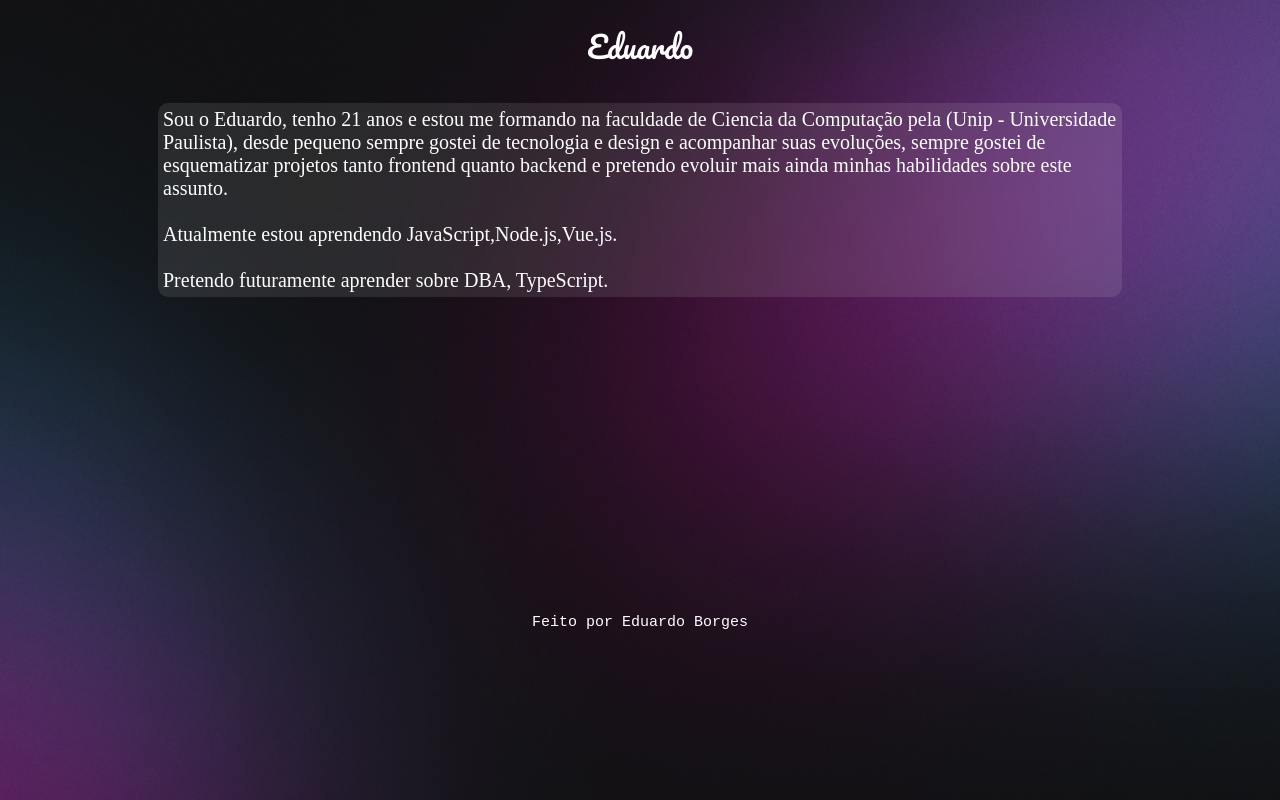
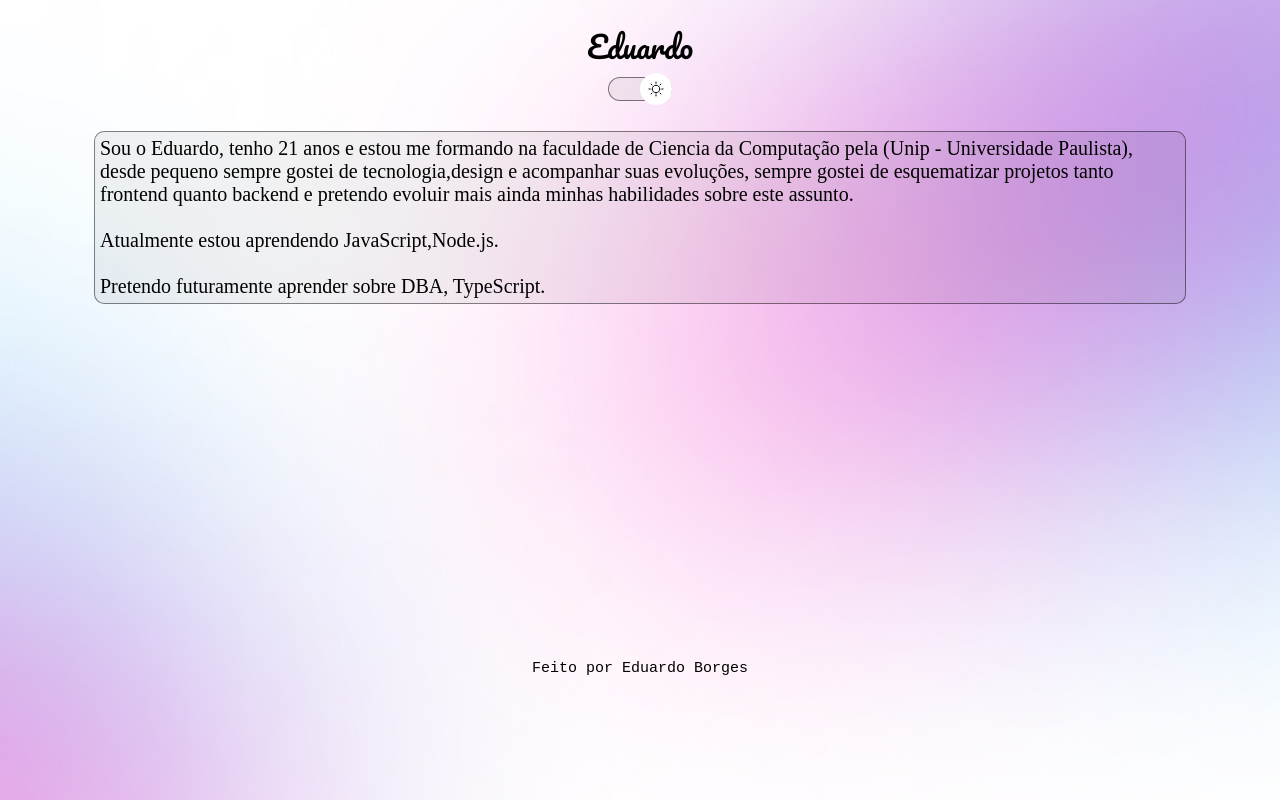
Before and after one commit to EduardoBCGomes/linkTree, a plain HTML site: page aboutme.html in a window 1280 px wide. Drawn offline with Linux system fonts and the light colour scheme.

Commit message:
Animaçoes na pagina about me

```diff
--- a/aboutme.css
+++ b/aboutme.css
@@ -6,12 +6,66 @@
 
 body{
     background: var(--bg-url) no-repeat top center/cover;
-    margin-right: 10%;
-    margin-left:10% ;
+    margin-right: 5%;
+    margin-left:5% ;
 }
 
 :root{
+    --text-color: white;
     --bg-url: url(./assets/bg-mobile.jpg);
+    --stroke-color: rgba(255, 255, 255, 0.5);
+    --surface-color: rgba(255, 255, 255, 0.1);
+    --surface-color-hover: rgba(255, 255, 255, 0.05);
+    --highlight-color: rgba(255, 255, 255, 0.2);
+    --switch-bg-url: url(./assets/MoonStars.svg);
+}
+
+.light{
+    --text-color: rgb(0, 0, 0);
+    --bg-url: url(./assets/bg-mobile-light.jpg);
+    --stroke-color: rgba(0, 0, 0, 0.5);
+    --surface-color: rgba(0, 0, 0, 0.05);
+    --surface-color-hover: rgba(0, 0, 0, 0.02);
+    --highlight-color: rgba(0, 0, 0, 0.1);
+    --switch-bg-url: url(./assets/Sun.svg);
+}
+
+/* switch */
+#switch{
+    position: relative;
+    width: 64px;
+    margin: 4px auto;
+}
+
+#switch button{
+    width: 32px;
+    height: 32px;
+    background: white var(--switch-bg-url) no-repeat center;
+    border: 0;
+    border-radius: 50%;
+    position: absolute;
+    z-index: 1;
+    top: 50%;
+    transform: translateY(-50%);
+    animation: slide-out 0.3s;
+}
+
+.light #switch button{
+    animation:slide-in 0.3s forwards;
+}
+
+#switch button:hover{
+    outline: 8px solid var(--highlight-color);
+}
+
+#switch span{
+    display: block;
+    width: 64px;
+    height: 24px;
+    background: var(--surface-color);
+    border: 1px solid var(--stroke-color);
+    backdrop-filter: blur(4px);
+    border-radius: 9999px;
 }
 
 header{
@@ -21,7 +75,7 @@ header{
 
 /* cabeçalho */
 #principal{
-    color: white;
+    color: var(--text-color);
     text-align: center;
     font-size: 30px;
     font-family: 'Pacifico', cursive;
@@ -31,19 +85,21 @@ header{
 }
 
 /* texto principal */
-#segundo {
-    color: white;
+#segundo{
+    color: var(--text-color);
     font-size: 20px;
     text-align: left;
     border-radius: 10px;
-    background-color: rgba(255, 255, 255, 0.1);
+    background: var(--surface-color);
+    border: 1px solid var(--stroke-color);
     margin: 30px;
     display: block;
     padding: 5px 5px;
-    backdrop-filter: blur(5px);
+    backdrop-filter: blur(10px);
     background-clip: padding-box;
     animation-name: fadein;
     animation-duration: 2s;
+
 }
 
  footer{
@@ -52,7 +108,7 @@ header{
     display: block;
     text-align: center;
     font-size: 15px;
-    color: white;
+    color: var(--text-color);
     font-family: 'Courier New', Courier, monospace;
     animation-name: fadein;
     animation-duration: 2s;
@@ -68,9 +124,34 @@ header{
     }
 }
 
+@keyframes slide-in{
+    from{
+        left: 0;
+    }
+
+    to{
+        left:50%;
+    }
+
+}
+
+@keyframes slide-out{
+    from {
+        left: 50%;
+    }
+    to{
+        left: 0;
+    }
+
+}
+
  /* responsividade*/
-@media (min-width: 700px){
+ @media (min-width: 700px){
     :root {
         --bg-url: url(./assets/bg-desktop.jpg);
     }
+
+    .light{
+        --bg-url: url(./assets/bg-desktop-light.jpg);
+    }
 }
--- a/aboutme.html
+++ b/aboutme.html
@@ -1,25 +1,33 @@
 <!DOCTYPE html>
-<html lang="pt-br">
+<html lang="pt-br" class="light">
 <head>
+
     <meta charset="UTF-8">
     <meta name="viewport" content="width=device-width, initial-scale=1.0">
     <link rel="stylesheet" href="./aboutme.css">
     <style> @import url('https://fonts.googleapis.com/css2?family=Pacifico&display=swap'); </style>
 
+    <title>Sobre mim</title>
 
-    <title>Sobre mim</title>
 </head>
 <body>
+
     <header>
     <p id="principal">
         Eduardo
     </p>
 
+    <div id="switch" onclick="toggleMode()">
+        <button>
+        </button>
+        <span></span>
+    </div>
+
     </header>
     <p id="segundo">
-        Sou o Eduardo, tenho 21 anos e estou me formando na faculdade de Ciencia da Computação pela (Unip - Universidade Paulista), desde pequeno sempre gostei de tecnologia e design e acompanhar suas evoluções, sempre gostei de esquematizar projetos tanto frontend quanto backend e pretendo evoluir mais ainda minhas habilidades sobre este assunto.
+        Sou o Eduardo, tenho 21 anos e estou me formando na faculdade de Ciencia da Computação pela (Unip - Universidade Paulista), desde pequeno sempre gostei de tecnologia,design e acompanhar suas evoluções, sempre gostei de esquematizar projetos tanto frontend quanto backend e pretendo evoluir mais ainda minhas habilidades sobre este assunto.
         <br><br>
-        Atualmente estou aprendendo JavaScript,Node.js,Vue.js.
+        Atualmente estou aprendendo JavaScript,Node.js.
         <br><br>
         Pretendo futuramente aprender sobre DBA, TypeScript.
     </p>
@@ -28,5 +36,7 @@
             Feito por Eduardo Borges
         </p>
     </footer>
+
+    <script src="./script.js"></script>
 </body>
 </html>
--- a/script.js
+++ b/script.js
@@ -9,7 +9,4 @@ function toggleMode(){
     }else{
         img.setAttribute('src', './assets/eduardo_black.png')
     }
-
-
-
 }
```
Also changed, not shown: index.html (+1 -2 lines), style.css (+10 -18 lines).
